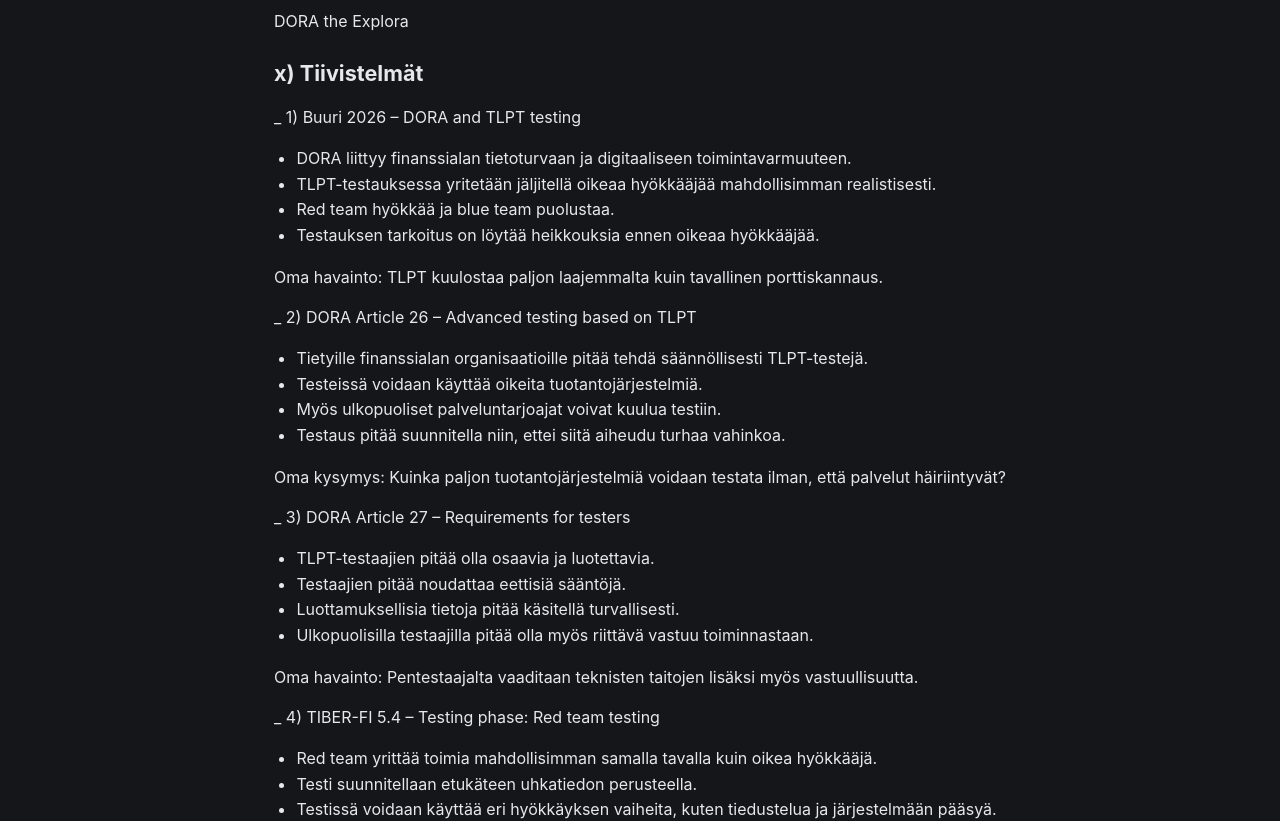
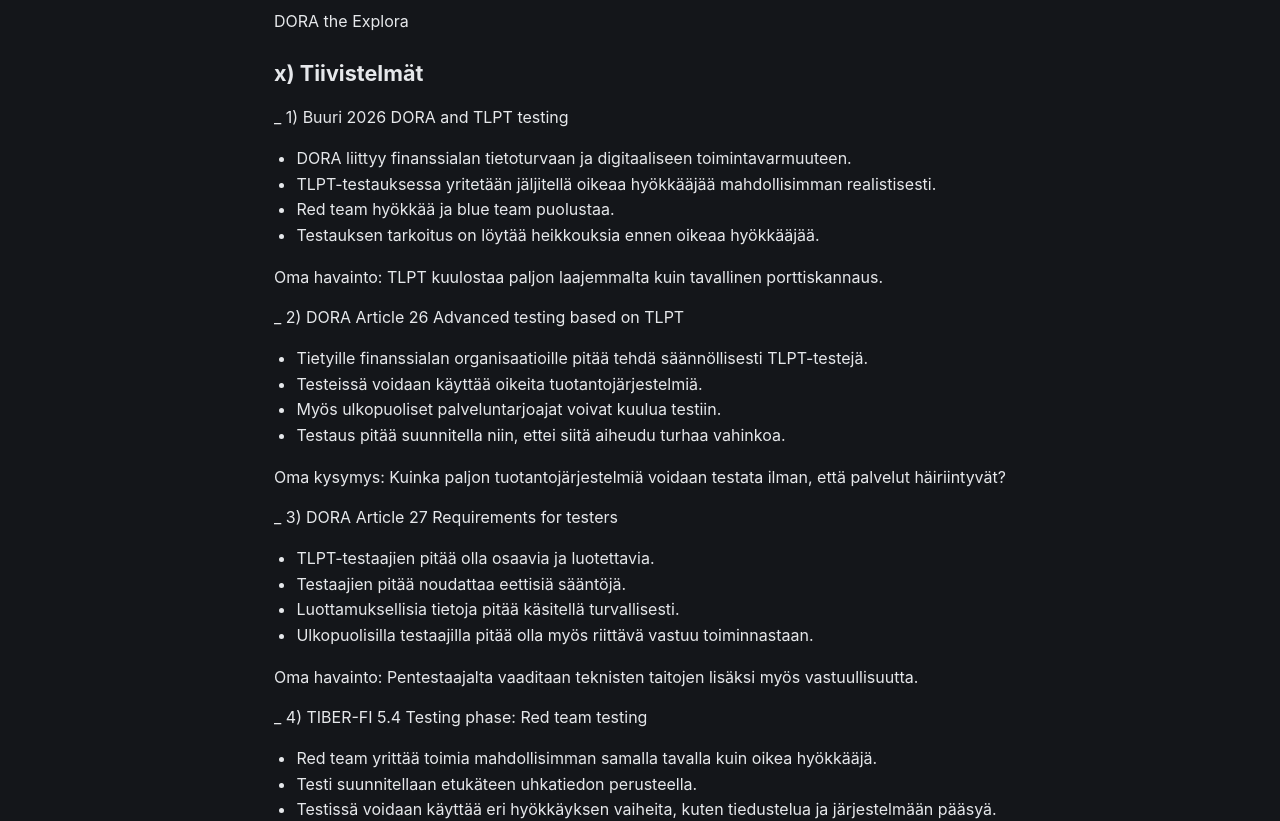
Before and after one commit to boyzcodez/HackmasterDiary, a Jekyll site: the page built from h2.md, in a window 1280 px wide and 1400 px high. Shown: the part 182-1003 px from the top of the window. Built offline with Jekyll 4.4.1, drawn with Linux system fonts in a browser that asks for light colours.

Commit message:
h2 x) changes

```diff
--- a/h2.md
+++ b/h2.md
@@ -7,7 +7,7 @@ DORA the Explora
 
 ## x) Tiivistelmät
 
-_ 1) Buuri 2026 – DORA and TLPT testing
+_ 1) Buuri 2026 DORA and TLPT testing
 
 - DORA liittyy finanssialan tietoturvaan ja digitaaliseen toimintavarmuuteen.
 - TLPT-testauksessa yritetään jäljitellä oikeaa hyökkääjää mahdollisimman realistisesti.
@@ -16,7 +16,7 @@ _ 1) Buuri 2026 – DORA and TLPT testing
 
 Oma havainto: TLPT kuulostaa paljon laajemmalta kuin tavallinen porttiskannaus.
 
-_ 2) DORA Article 26 – Advanced testing based on TLPT
+_ 2) DORA Article 26 Advanced testing based on TLPT
 
 - Tietyille finanssialan organisaatioille pitää tehdä säännöllisesti TLPT-testejä.
 - Testeissä voidaan käyttää oikeita tuotantojärjestelmiä.
@@ -25,7 +25,7 @@ _ 2) DORA Article 26 – Advanced testing based on TLPT
 
 Oma kysymys: Kuinka paljon tuotantojärjestelmiä voidaan testata ilman, että palvelut häiriintyvät?
 
-_ 3) DORA Article 27 – Requirements for testers
+_ 3) DORA Article 27 Requirements for testers
 
 - TLPT-testaajien pitää olla osaavia ja luotettavia.
 - Testaajien pitää noudattaa eettisiä sääntöjä.
@@ -34,7 +34,7 @@ _ 3) DORA Article 27 – Requirements for testers
 
 Oma havainto: Pentestaajalta vaaditaan teknisten taitojen lisäksi myös vastuullisuutta.
 
-_ 4) TIBER-FI 5.4 – Testing phase: Red team testing
+_ 4) TIBER-FI 5.4 Testing phase: Red team testing
 
 - Red team yrittää toimia mahdollisimman samalla tavalla kuin oikea hyökkääjä.
 - Testi suunnitellaan etukäteen uhkatiedon perusteella.
```
